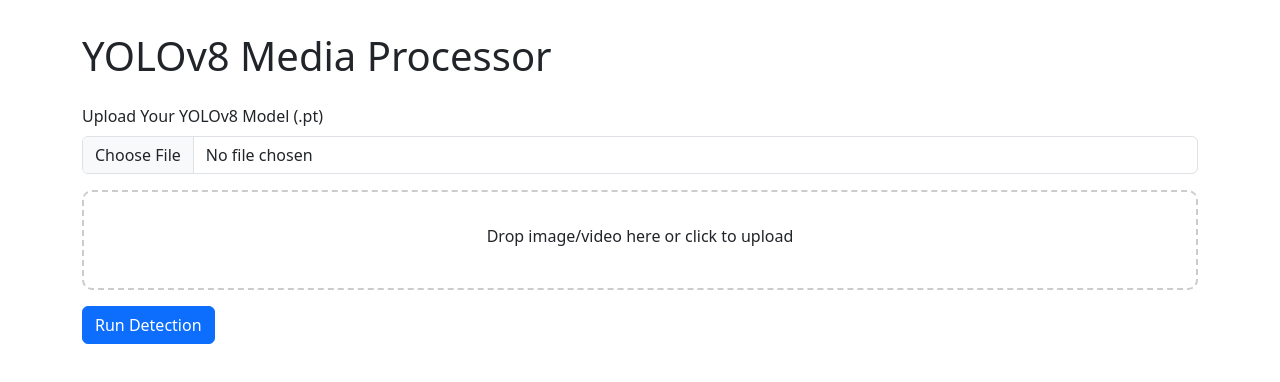
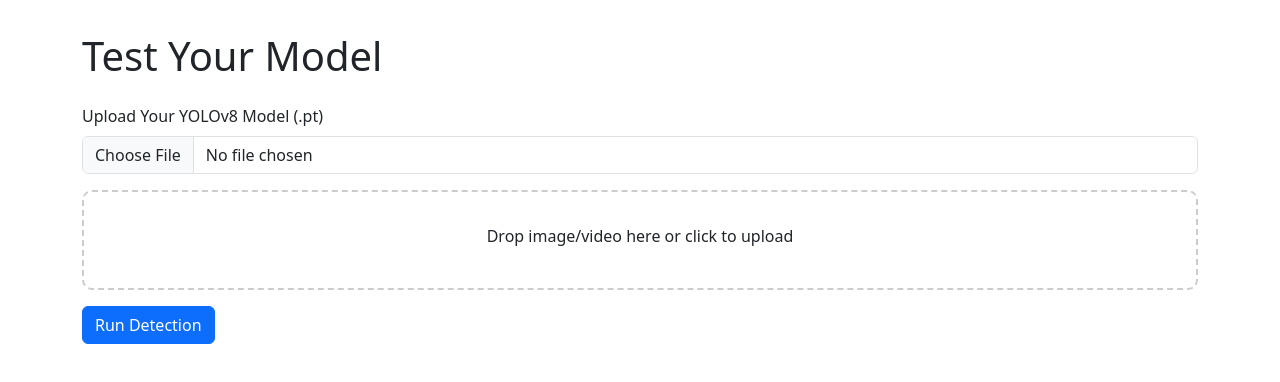
Before and after one commit to abelgeostan/TestYourModel, a plain HTML site: page index.html in a window 1280 px wide. Drawn offline with nearby package versions, Linux system fonts and the light colour scheme.

Commit message:
html change

```diff
--- a/index.html
+++ b/index.html
@@ -24,7 +24,7 @@
 </head>
 <body>
   <div class="container">
-    <h1 class="mb-4">YOLOv8 Media Processor</h1>
+    <h1 class="mb-4">Test Your Model</h1>
 
     <div class="mb-3">
       <label for="modelFile" class="form-label">Upload Your YOLOv8 Model (.pt)</label>
```
